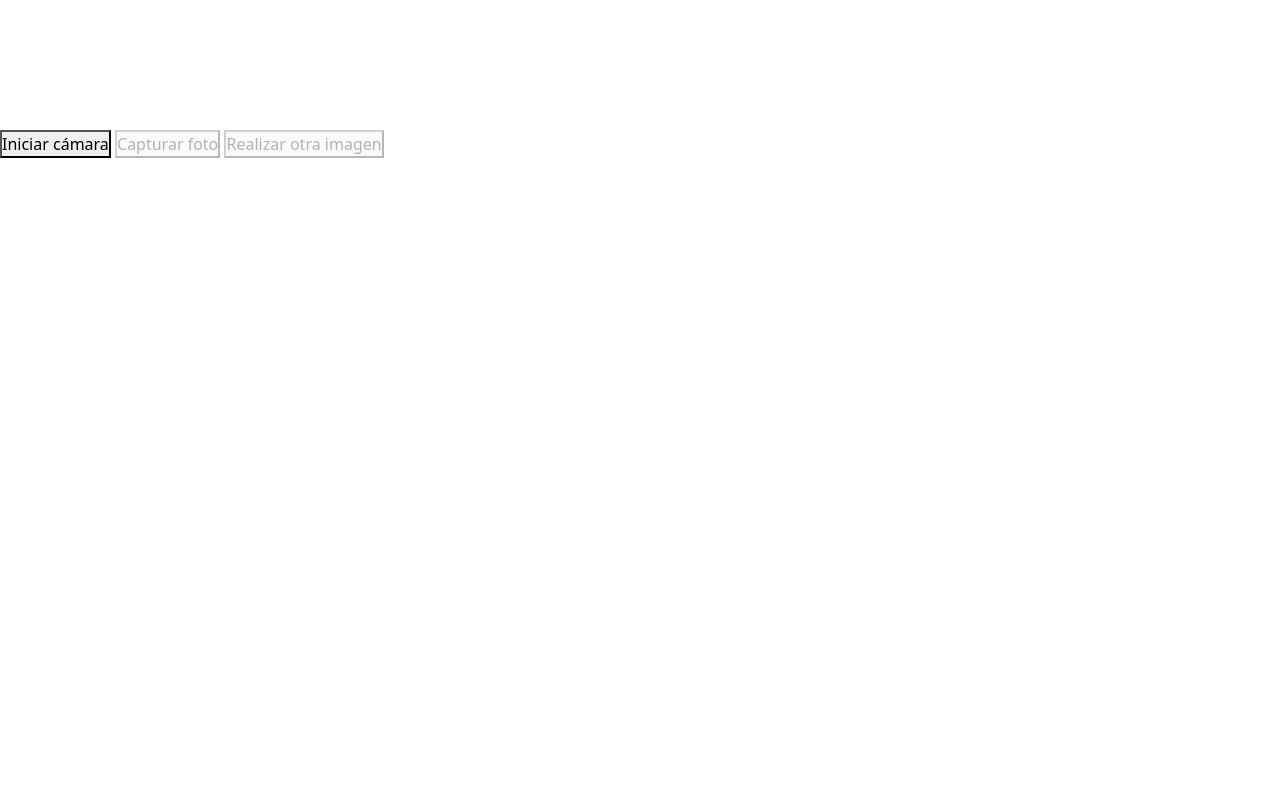
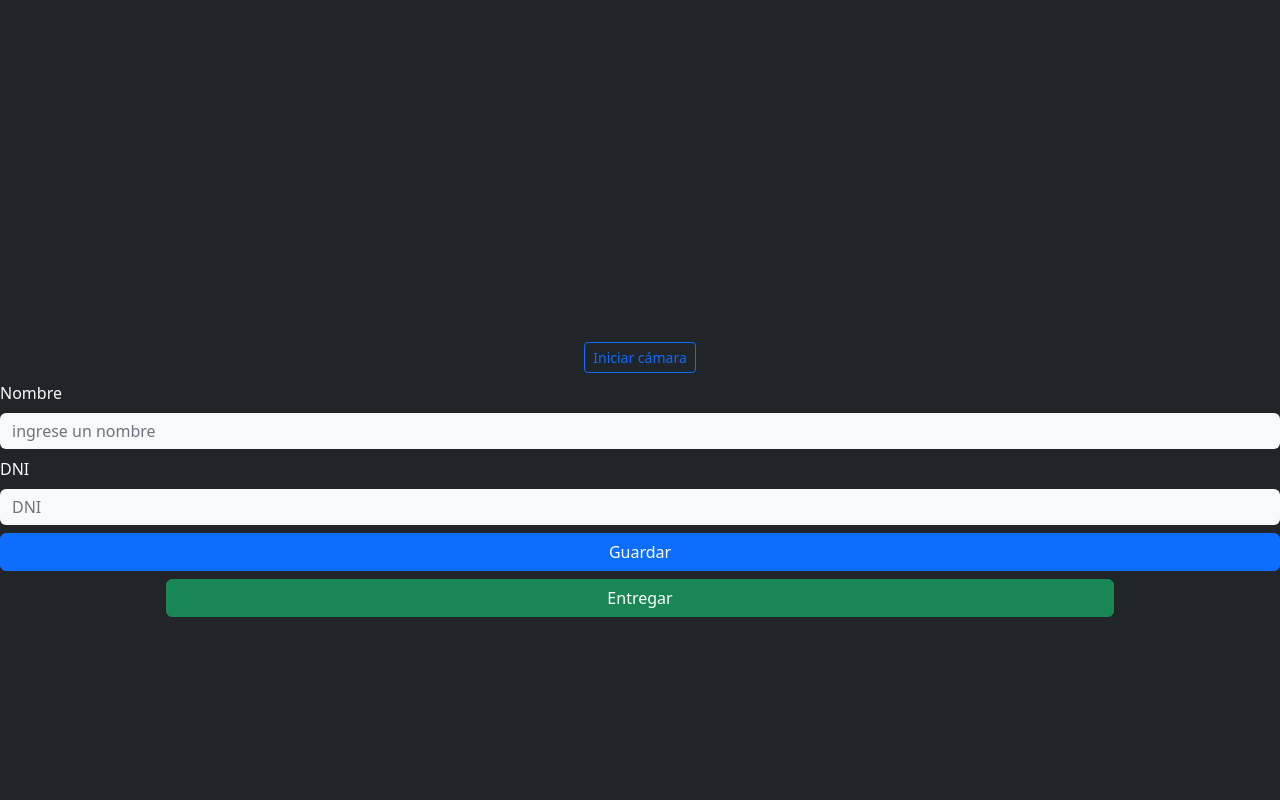
Before and after one commit to X-abelX/mrms, a Flask app: page /entrega/1/1 in a window 1280 px wide. Run offline with Flask 3, Linux system fonts and the light colour scheme; some libraries are stand-ins or nearby versions.

Commit message:
Add entrega.html styles

```diff
--- a/templates/entrega.html
+++ b/templates/entrega.html
@@ -21,33 +21,69 @@
 
         .delete-button {
             position: absolute;
+            width: 25px;
+            height: 25px;
             top: 0;
             right: 0;
             background-color: red;
+            border-radius: 50%;
+            border: none;
             color: white;
             cursor: pointer;
+        }
+
+        #imageSlider {
+            width: 80%;
+            overflow-x: scroll;
+            white-space: nowrap;
         }
     </style>
 </head>
 
-<body>
-    <button id="start-camera">Iniciar cámara</button>
-    <button id="capture-photo" disabled>Capturar foto</button>
-    <button id="take-another-photo" disabled>Realizar otra imagen</button>
-    <video id="camera-stream" autoplay></video>
-    <canvas id="photo" width="120" height="80"></canvas>
+<body class="bg-dark">
+    <main class="d-flex flex-column justify-content-center align-items-center px-2 vh-100 vw-100">
+        <div class="container d-flex justify-content-center align-items-center flex-column">
+            <video id="camera-stream" autoplay class="h-50"></video>
+            <canvas id="photo" width="60" height="40" style="display: none;"></canvas>
+            <div class="d-grid gap-2 d-lg-inline-block d-flex flex-row mt-2">
+                <button id="start-camera" class="btn btn-outline-primary btn-sm col">Iniciar cámara</button>
+                <button id="capture-photo" disabled class="btn btn-success btn-sm col">Capturar foto</button>
+            </div>
 
-    <div id="photo-list">
 
-    </div>
 
+
+            <div id="imageSlider" class="mb-2 w-100">
+                <!-- Imágenes tomadas con la cámara web se agregarán aquí -->
+                <div id="photo-list" class="d-block w-100"></div>
+            </div>
+            <form class="mb-2 vw-100" action="" method="POST">
+                <div class="mb-2 w-100">
+                    <label for="name" class="form-label font-weight-bold text-light">Nombre</label>
+                    <input name="name" type="text" class="form-control bg-light border-0 text-dark" id="name"
+                        placeholder="ingrese un nombre">
+                </div>
+                <div class="w-100">
+                    <label for="dni" class="form-label font-weight-bold text-light">DNI</label>
+                    <input name="dni" type="text" class="form-control bg-light border-0 mb-2 text-dark"
+                        placeholder="DNI" id="dniexampleInputPassword1">
+                </div>
+                <button type="submit" class="btn btn-primary w-100">Guardar</button>
+            </form>
+        </div>
+        <button class="btn btn-success w-75">Entregar</button>
+    </main>
     <script>
         const video = document.getElementById('camera-stream');
         const canvas = document.getElementById('photo');
         const startCameraButton = document.getElementById('start-camera');
         const capturePhotoButton = document.getElementById('capture-photo');
-        const takeAnotherPhotoButton = document.getElementById('take-another-photo');
+
         const photoList = document.getElementById('photo-list');
+
+        capturePhotoButton.style.display = 'none'
+
+
 
         startCameraButton.addEventListener('click', function () {
             navigator.mediaDevices.getUserMedia({
@@ -56,6 +92,8 @@
                 .then(function (stream) {
                     video.srcObject = stream;
                     capturePhotoButton.disabled = false;
+                    startCameraButton.style.display = 'none'
+                    capturePhotoButton.style.display = 'block'
                 })
                 .catch(function (error) {
                     console.error('Error accessing media devices.', error);
@@ -78,16 +116,14 @@
             imgContainer.appendChild(img);
             imgContainer.appendChild(deleteButton);
             photoList.appendChild(imgContainer);
-            video.srcObject.getTracks().forEach(track => track.stop());
-            video.srcObject = null;
-            capturePhotoButton.disabled = true;
-            takeAnotherPhotoButton.disabled = false;
+            //que no desaparezca la camara mejoraria la usabilidad quizas
+            //video.srcObject.getTracks().forEach(track => track.stop());
+            //video.srcObject = null;
+
+
         });
 
-        takeAnotherPhotoButton.addEventListener('click', function () {
-            startCameraButton.click();
-            takeAnotherPhotoButton.disabled = true;
-        });
+
     </script>
 </body>
 
```
